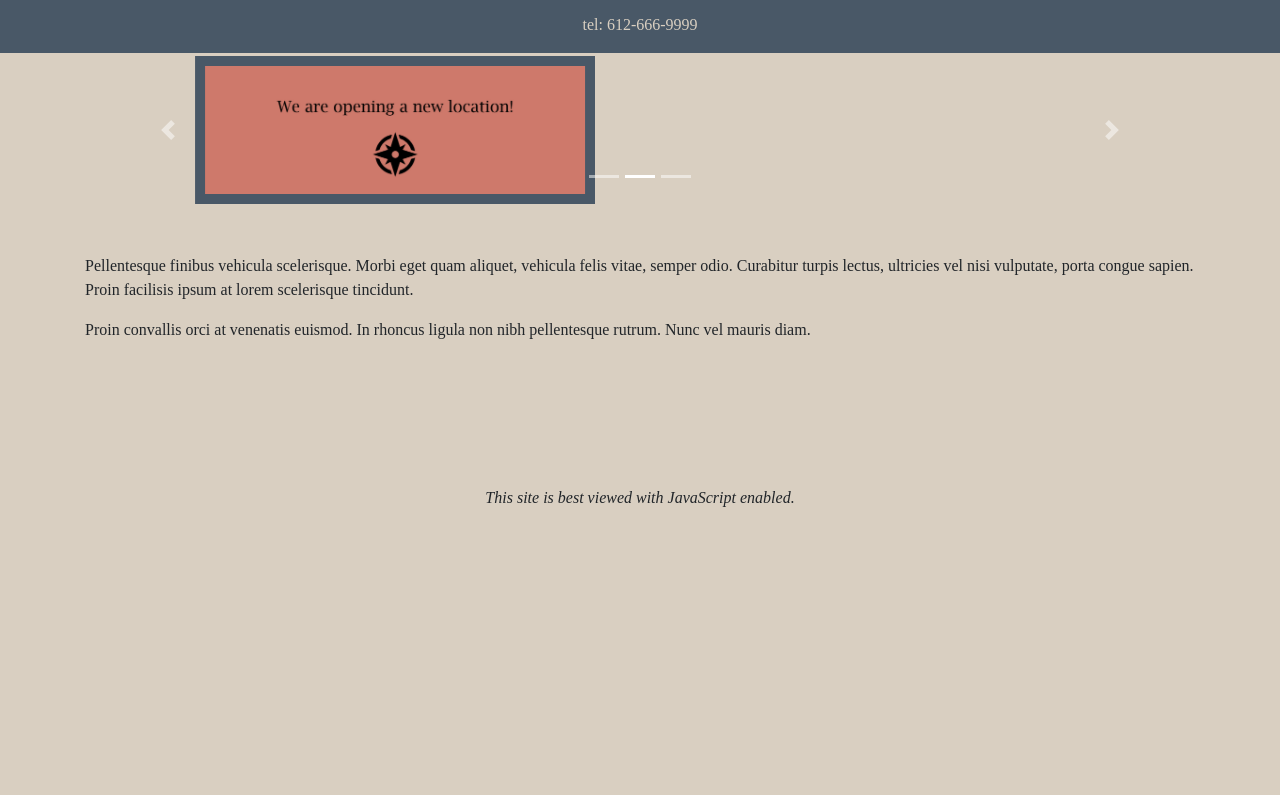
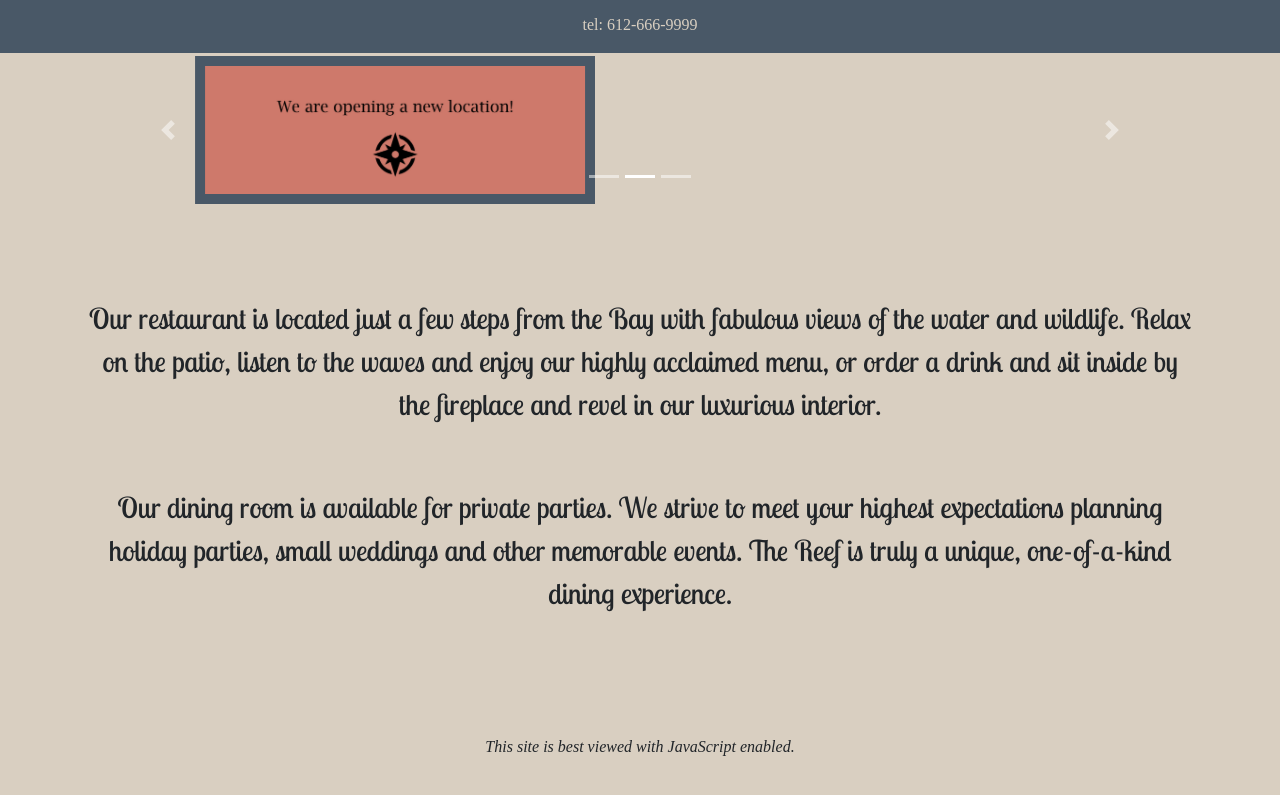
Before and after one commit to edudek002/Restaurant-Site, a plain HTML site: page index.html in a window 1280 px wide. Shown: the part 747-1542 px from the top of the page. Before the commit the page ends 1393 px from the top, so only its background shows below. Drawn offline with nearby package versions, Linux system fonts and the light colour scheme.

Commit message:
almost there

```diff
--- a/index.html
+++ b/index.html
@@ -16,13 +16,11 @@
         <link rel="stylesheet" href="https://use.fontawesome.com/releases/v5.6.3/css/all.css" integrity="sha384-UHRtZLI+pbxtHCWp1t77Bi1L4ZtiqrqD80Kn4Z8NTSRyMA2Fd33n5dQ8lWUE00s/" crossorigin="anonymous">
         <style>
             /*================color scheme from https://coolors.co ====================
-
-                #CE796B - pinkish, rgb(206, 121, 107)
-                #BA3F1D - orange, rgb(186, 63, 29)
-                #D9CFC1 - off-white
-                #495867 - grayish
-                #C18C5D - yellowish  */
-
+            #CE796B - pinkish, rgb(206, 121, 107)
+            #BA3F1D - orange, rgb(186, 63, 29)
+            #D9CFC1 - off-white
+            #495867 - grayish
+            #C18C5D - yellowish  */
         </style>
     </head>
     <body>
@@ -52,18 +50,15 @@
             </div>
             <br>
 
-
             <!-- ============================ carousel ============================= -->
 
             <div id="demo" class="carousel slide" data-ride="carousel">
-
                 <!-- Indicators -->
                 <ul class="carousel-indicators">
                     <li data-target="#demo" data-slide-to="0" class="active"></li>
                     <li data-target="#demo" data-slide-to="1"></li>
                     <li data-target="#demo" data-slide-to="2"></li>
                 </ul>
-
                 <!-- The slideshow -->
                 <div class="carousel-inner">
                     <div class="carousel-item active">
@@ -76,7 +71,6 @@
                         <img src="images/carousel3.png" alt="info3" class="img-fluid" width=400 style="border-color: #495867;">
                     </div>
                 </div>
-
                 <!-- Left and right controls -->
                 <a class="carousel-control-prev" href="#demo" data-slide="prev">
                     <span class="carousel-control-prev-icon"></span>
@@ -84,22 +78,23 @@
                 <a class="carousel-control-next" href="#demo" data-slide="next">
                     <span class="carousel-control-next-icon"></span>
                 </a>
-
             </div>
 
+            <!-- ============================ Information about the restaurant ============================= -->
+
             <div class="row text-center"></div>
-                <div>
-                    <p>Pellentesque finibus vehicula scelerisque. Morbi eget quam aliquet, vehicula felis vitae, semper odio. Curabitur turpis lectus, ultricies vel nisi vulputate, porta congue sapien. Proin facilisis ipsum at lorem scelerisque tincidunt.</p>
-                    <p>Proin convallis orci at venenatis euismod. In rhoncus ligula non nibh pellentesque rutrum. Nunc vel mauris diam.</p>
+                <div id="infoText">
+                        <br>
+                        <p>Our restaurant is located just a few steps from the Bay with fabulous views of the water and wildlife. Relax on the patio, listen to the waves and enjoy our highly acclaimed menu, or order a drink and sit inside by the fireplace and revel in our luxurious interior.</p>
+                        <br>
+                        <p>Our dining room is available for private parties. We strive to meet your highest expectations planning holiday parties, small weddings and other memorable events. The Reef is truly a unique, one-of-a-kind dining experience.</p>
                 </div>
             </div>
-            <br>
             <div class="row">
                 <div class="col text-center">
                     <p class="font-italic">This site is best viewed with JavaScript enabled.</p>
                 </div>
             </div>
-            <br>
             <br>
             <br>
             <br>
--- a/styles/restaurantStyles.css
+++ b/styles/restaurantStyles.css
@@ -4,6 +4,12 @@ body {
 }
 .container {
     margin-bottom: 120px;
+}
+/* information placed on index.html */
+#infoText {
+    font-family: 'Lobster Two', cursive;
+    font-size: 1.8em;
+    text-align: center;
 }
 .jumbotron {
     margin-bottom: 0px;
@@ -19,7 +25,6 @@ body {
     color: #BA3F1D;
     text-shadow: -1px 0 black, 0 1px black, 1px 0 black, 0 -1px black;
 }
-
 .jumbotron h2{
     font-family: 'Lucida Bright';
     font-size: 2.1em;
@@ -42,32 +47,25 @@ nav .btn {
     height: 50px;
     margin-bottom: 2px;
 }
-
 img {
     border: 10px solid #495867;
 }
-
 /*==============================pseudo code=========================== */
-
 a:link {
     color: #D9CFC1;
     font-size: 1.3em;
     text-decoration:underline
 }
-
 a:visited {
     color: rgb(186, 245, 242);
 }
-
 a:hover {
     /* text-decoration: none; */
     font-weight: bold;
 }
-
 a:active {
     text-decoration: none;
 }
-
 /* ================================carousel================================= */
 
 .carousel {
@@ -75,16 +73,14 @@ a:active {
     margin-top: 50px;
     margin-bottom: 50px;
 }
-
 /* ================================footer===================================== */
 .footer {
     position: fixed;
     left: 0;
     bottom: 0;
     width: 100%;
-    background-color:  #495867;
+    background-color: #495867;
     color: #D9CFC1;
     text-align: center;
     padding-top: 10px;
 }
-/* ====================================================== */
```
Also changed, not shown: contact.html (+22 -17 lines), menu.html (+8 -17 lines), 1 other file.
